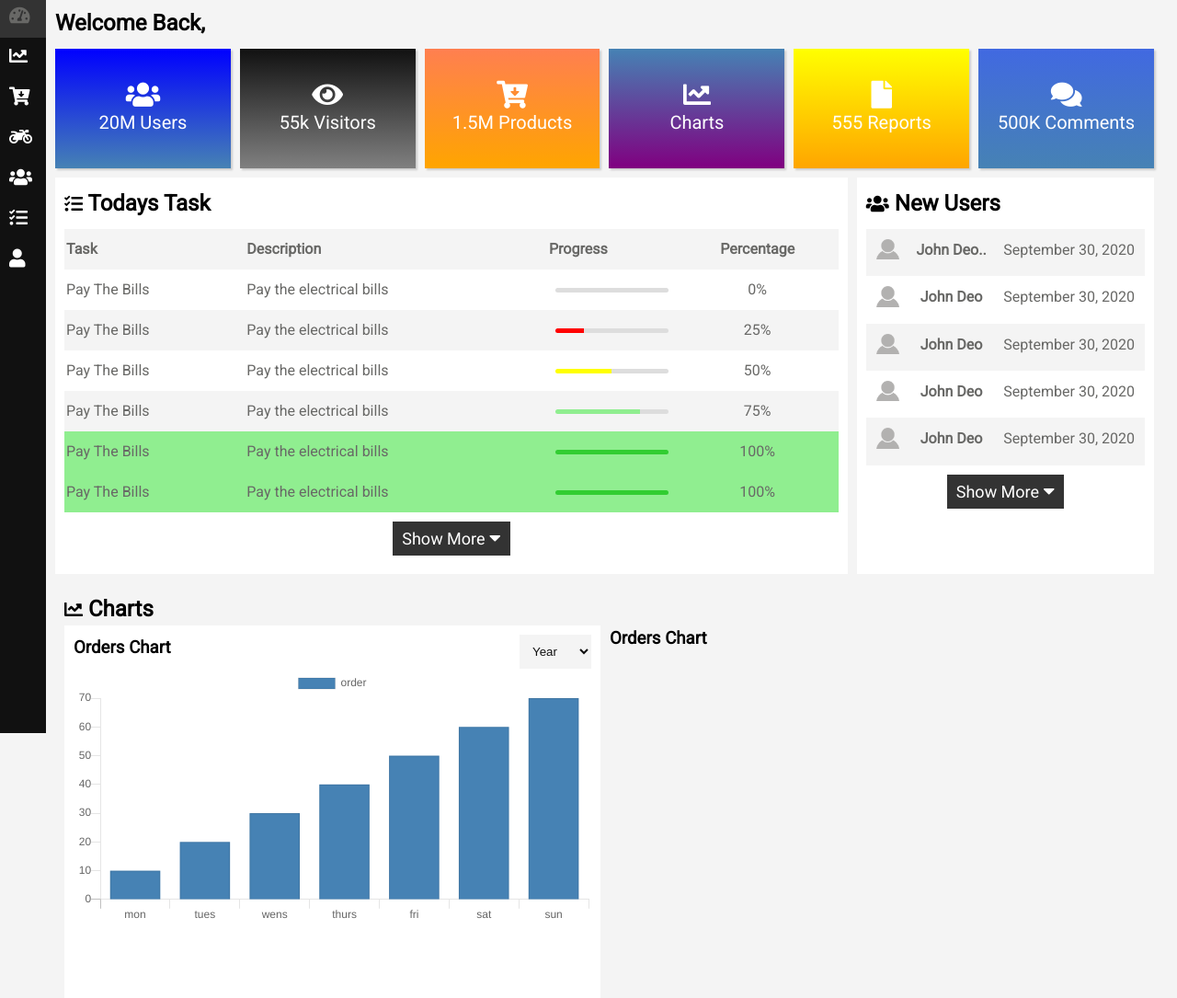
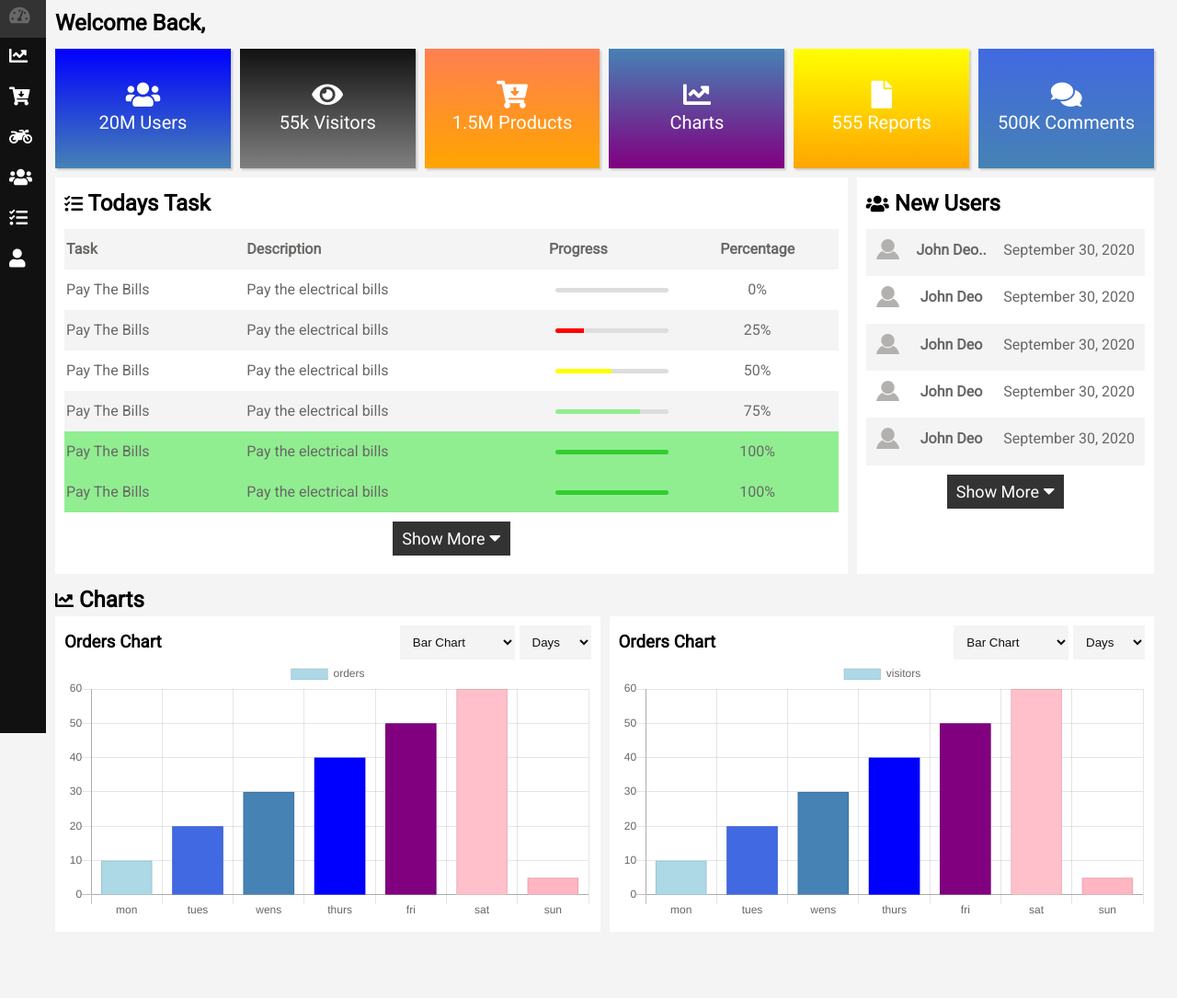
Before and after one commit to RaufAl-hassan/dashboard.github.io, a website: page index.html in a window 1280 px wide. Shown: the part 59-1144 px from the top of the page at 92% size. After the commit the page ends 1092 px from the top, so only its background shows below. Drawn offline with nearby package versions, Linux system fonts and the light colour scheme.

Commit message:
created function that change chartType

```diff
--- a/css/app.css
+++ b/css/app.css
@@ -41,20 +41,18 @@
   grid-gap: 1rem;
 }
 
+.main-main .main-main-content .chart article {
+  overflow: hidden;
+}
+
 .main-main .main-main-content .chart article canvas {
-  width: 20rem;
+  width: 100%;
   height: 40rem;
 }
 
 @media (max-width: 76.8rem) {
   .main-main .main-main-content .shop-details-content {
     grid-template-columns: repeat(3, 1fr);
-  }
-
-  .main-main .main-main-content .chart .charts-wrapper {
-    display: grid;
-    grid-template-columns: 1fr;
-    grid-gap: 1rem;
   }
 }
 
@@ -70,10 +68,11 @@
 
   .main-main .main-main-content {
     padding-left: 6rem;
+    padding-right: 1rem;
   }
 
   .main-main-animate {
-    padding-left: 6rem;
+    padding-left: 0rem;
   }
 
   .main-main .main-main-content .shop-details-content article i {
@@ -85,6 +84,15 @@
     grid-template-columns: 1fr;
     grid-gap: 1rem;
   }
+
+  .main-main .main-main-content .chart article canvas {
+    height: 40rem !important;
+  }
+
+  .main-main .main-main-content .chart .charts-wrapper {
+    grid-template-columns: 1fr;
+  }
 }
 
-@media only screen and (max-width: 30rem) {}
+@media only screen and (max-width: 30rem) {
+}
--- a/index.html
+++ b/index.html
@@ -1,13 +1,11 @@
 <!DOCTYPE html>
 <html lang="en">
+
 <head>
   <meta charset="UTF-8" />
   <meta name="viewport" content="width=device-width, initial-scale=1.0" />
   <!-- google fonts -->
-    <link
-      href="https://fonts.googleapis.com/css2?family=Roboto&family=Roboto+Mono&display=swap"
-      rel="stylesheet"
-    />
+  <link href="https://fonts.googleapis.com/css2?family=Roboto&family=Roboto+Mono&display=swap" rel="stylesheet" />
   <!-- font-awesome -->
   <link rel="stylesheet" href="./css/all.min.css" />
   <!-- custom css -->
@@ -20,9 +18,7 @@
   <!-- header -->
   <header class="main-header">
     <!-- left nav-item-->
-      <nav
-        class="main-navbar d-flex justify-content-between align-items-center px-1"
-      >
+    <nav class="main-navbar d-flex justify-content-between align-items-center px-1">
       <div class="left-nav-item d-flex align-items-center">
         <i class="fa fa-bars hamburger-icon text-grey"></i>
         <h2 class="p-1">
@@ -34,12 +30,9 @@
       <ul class="d-flex right-nav-item align-items-center">
         <li title="message">
           <div class="text-grey">
-              <span
-                ><i class="fa fa-envelope"
-                  ><span
-                    class="message d-flex align-items-center justify-content-center"
-                  ></span></i></span
-              ><span class="d-sm-none">Message</span>
+            <span><i class="fa fa-envelope"><span
+                  class="message d-flex align-items-center justify-content-center"></span></i></span><span
+              class="d-sm-none">Message</span>
           </div>
           <ul class="p-1">
             <li><i class="fa fa-user"></i> New Order</li>
@@ -52,8 +45,7 @@
           <i class="fa fa-cog"></i><span class="d-sm-none">Settings</span>
         </li>
         <li title="profile" class="profile text-grey">
-            <i class="fa fa-user"></i
-            ><span class="d-sm-none"> Abdul Rauf Alhassan</span>
+          <i class="fa fa-user"></i><span class="d-sm-none"> Abdul Rauf Alhassan</span>
           <i class="fa fa-chevron-down"></i>
           <ul class="p-1">
             <li class="d-block d-lg-none">
@@ -79,20 +71,15 @@
   <aside class="main-aside">
     <ul>
       <li class="active" title="Dashboard">
-          <a href=""
-            ><i class="fa fa-tachometer-alt"></i>
-            <span>Dashboard <i class="fa fa-chevron-right"></i></span
-          ></a>
+        <a href=""><i class="fa fa-tachometer-alt"></i>
+          <span>Dashboard <i class="fa fa-chevron-right"></i></span></a>
       </li>
       <li title="Charts">
-          <a href=""
-            ><i class="fa fa-chart-line"></i>
-            <span> Charts <i class="fa fa-chevron-right"></i></span
-          ></a>
+        <a href=""><i class="fa fa-chart-line"></i>
+          <span> Charts <i class="fa fa-chevron-right"></i></span></a>
       </li>
       <li class="aside-sub-links-wrapper" title="Product">
-          <i class="fa fa-cart-arrow-down"></i
-          ><span>Products <i class="fa fa-chevron-down"></i></span>
+        <i class="fa fa-cart-arrow-down"></i><span>Products <i class="fa fa-chevron-down"></i></span>
         <ul class="aside-sub-links">
           <li>
             <a href=""><i class="fa fa-caret-right"></i> View Product</a>
@@ -152,10 +139,8 @@
         </ul>
       </li>
       <li title="Profile">
-          <a href=""
-            ><i class="fa fa-user"></i>
-            <span>Profile <i class="fa fa-chevron-right"></i></span
-          ></a>
+        <a href=""><i class="fa fa-user"></i>
+          <span>Profile <i class="fa fa-chevron-right"></i></span></a>
       </li>
     </ul>
   </aside>
@@ -168,50 +153,38 @@
         <h2 class="mb-1">Welcome Back,</h2>
         <div class="shop-details-content">
           <a href="" class="card bg-blue">
-              <article
-                class="text-center p-1 d-flex d-column align-items-center justify-content-center"
-              >
+            <article class="text-center p-1 d-flex d-column align-items-center justify-content-center">
               <i class="fa fa-users"></i>
               <div>20M Users</div>
             </article>
           </a>
           <a href="" class="card bg-black">
-              <article
-                class="text-center p-1 d-flex d-column align-items-center justify-content-center"
-              >
+            <article class="text-center p-1 d-flex d-column align-items-center justify-content-center">
               <i class="fa fa-eye"></i>
               <div>55k Visitors</div>
             </article>
           </a>
           <a href="" class="card bg-orange">
-              <article
-                class="text-center p-1 d-flex d-column align-items-center justify-content-center"
-              >
+            <article class="text-center p-1 d-flex d-column align-items-center justify-content-center">
               <i class="fa fa-cart-arrow-down"></i>
               <div>1.5M Products</div>
             </article>
           </a>
           <a href="" class="card bg-purple">
-              <article
-                class="text-center p-1 d-flex d-column align-items-center justify-content-center"
-              >
+            <article class="text-center p-1 d-flex d-column align-items-center justify-content-center">
               <i class="fa fa-chart-line"></i>
               <div>Charts</div>
             </article>
           </a>
 
           <a href="" class="card bg-indigo">
-              <article
-                class="text-center p-1 d-flex d-column align-items-center justify-content-center"
-              >
+            <article class="text-center p-1 d-flex d-column align-items-center justify-content-center">
               <i class="fa fa-file"></i>
               <div>555 Reports</div>
             </article>
           </a>
           <a href="" class="card bg-steelbue">
-              <article
-                class="text-center p-1 d-flex d-column align-items-center justify-content-center"
-              >
+            <article class="text-center p-1 d-flex d-column align-items-center justify-content-center">
               <i class="fa fa-comments"></i>
               <div>500K Comments</div>
             </article>
@@ -320,9 +293,7 @@
             </tbody>
           </table>
           <div class="text-center">
-              <a href="" class="btn btn-dark"
-                >Show More <i class="fa fa-caret-down"></i
-              ></a>
+            <a href="" class="btn btn-dark">Show More <i class="fa fa-caret-down"></i></a>
           </div>
         </section>
         <section class="new-users card p-1">
@@ -375,35 +346,69 @@
             </li>
           </ul>
           <div class="text-center">
-              <a href="" class="btn btn-dark"
-                >Show More <i class="fa fa-caret-down"></i
-              ></a>
+            <a href="" class="btn btn-dark">Show More <i class="fa fa-caret-down"></i></a>
           </div>
         </section>
       </div>
       <!-- end task new user section -->
       <!--chart-->
-        <section class="chart p-1">
+      <section class="chart">
         <h2><i class="fa fa-chart-line"></i> Charts</h2>
         <div class="charts-wrapper">
           <!-- orders -->
-            <article class="card p-1">
-              <h3 class="d-flex justify-content-between">
+          <article class="card p-1 orders-chart">
+            <h3 class="d-flex justify-content-between align-items-center">
               Orders Chart
-                <select name="" id="season" class="form-select">
+              <div>
+                <!-- chart type -->
+                <select name="" class="chart-type form-select">
+                  <option value="bar">Bar Chart</option>
+                  <option value="line">Line Chart</option>
+                  <option value="pie">Pie Chart</option>
+                  <option value="horizontalBar">Horizontal Bar</option>
+                  <option value="doughnut">Doughnut</option>
+                  <option value="polarArea">Polar Area</option>
+                </select>
+                <!-- end chart type -->
+                <!-- season -->
+                <select name="" class="season form-select">
+                  <option value="days">Days</option>
                   <option value="year">Year</option>
-                  <option value="days">Days</option>
                   <option value="years">Years</option>
                   <option value="month">month</option>
                 </select>
+                <!-- end season -->
+              </div>
             </h3>
             <canvas id="orders-chart"></canvas>
           </article>
           <!-- end orders -->
           <!-- visitors -->
-            <article>
-              <h3>Orders Chart</h3>
-              <canvas id="orders-chart"></canvas>
+          <article class="card p-1 visitors-chart">
+            <h3 class="d-flex justify-content-between align-items-center">
+              Orders Chart
+              <div>
+                <!-- chart type -->
+                <select name="" class="chart-type form-select">
+                  <option value="bar">Bar Chart</option>
+                  <option value="line">Line Chart</option>
+                  <option value="pie">Pie Chart</option>
+                  <option value="horizontalBar">Horizontal Bar</option>
+                  <option value="doughnut">Doughnut</option>
+                  <option value="polarArea">Polar Area</option>
+                </select>
+                <!-- end chart type -->
+                <!-- season -->
+                <select name="" class="season form-select">
+                  <option value="days">Days</option>
+                  <option value="year">Year</option>
+                  <option value="years">Years</option>
+                  <option value="month">month</option>
+                </select>
+                <!-- end season -->
+              </div>
+            </h3>
+            <canvas id="visitors-chart"></canvas>
           </article>
           <!-- end visitors -->
           <!-- users -->
@@ -418,12 +423,12 @@
     </div>
   </main>
   <!-- end main main -->
-
   <!-- chart js -->
   <script src="./node_modules/chart.js/dist/Chart.bundle.min.js"></script>
-    <script src="./js/charts.js"></script>
   <!-- custom js -->
   <script src="./js/utility.js"></script>
+  <script src="./js/charts.js"></script>
   <script src="./js/app.js"></script>
 </body>
+
 </html>
--- a/js/charts.js
+++ b/js/charts.js
@@ -1,7 +1,4 @@
-const orderChartUI = document.querySelectorAll("#orders-chart");
-const seasonUI = document.querySelector("#season");
-
-const months = [
+const yearLabel = [
   "Jan",
   "Feb",
   "March",
@@ -15,12 +12,12 @@ const months = [
   "Nov",
   "Dec",
 ];
-const monthsData = [10, 20, 30, 40, 50, 60, 70, 80, 90, 100, 110, 120];
+const yearData = [10, 20, 30, 40, 50, 60, 70, 80, 90, 100, 110, 120];
 
-const days = ["mon", "tues", "wens", "thurs", "fri", "sat", "sun"];
-const daysData = [10, 20, 30, 40, 50, 60, 70];
+const daysLabel = ["mon", "tues", "wens", "thurs", "fri", "sat", "sun"];
+const daysData = [10, 20, 30, 40, 50, 60, 5];
 
-const daysCount = [
+const month = [
   1,
   2,
   3,
@@ -34,6 +31,7 @@ const daysCount = [
   11,
   12,
   13,
+  14,
   15,
   16,
   17,
@@ -51,8 +49,7 @@ const daysCount = [
   29,
   30,
 ];
-
-const daysCountdata = [
+const monthData = [
   1,
   2,
   3,
@@ -66,6 +63,7 @@ const daysCountdata = [
   11,
   12,
   13,
+  14,
   15,
   16,
   17,
@@ -85,132 +83,169 @@ const daysCountdata = [
 ];
 
 const years = [2015, 2016, 2017, 2018, 2019, 2020];
+const yearsData = [1, 2, 3, 4, 5, 6];
 
-const options = {
-  scales: {
-    yAxes: [
+// charts bg
+const daysBackgroundColor = [
+  "lightblue",
+  "royalblue",
+  "steelblue",
+  "blue",
+  "purple",
+  "pink",
+  "lightpink",
+];
+const yearsBackgroundColor = [
+  ...daysBackgroundColor,
+  "violet",
+  "indigo",
+  "gold",
+  "orange",
+  "yellow",
+  "lightyellow",
+  "black",
+  "#333",
+  "#1e1e1e",
+  "#445",
+  "#753762",
+  "#972",
+  "#421",
+  "#142",
+  "#000",
+  "#777",
+  "#888",
+  "#999",
+  "#222",
+  "#444",
+  "red",
+  "#535",
+  "#135",
+  "#555",
+];
+const yearBackgroundColor = [yearsBackgroundColor];
+const monthBackgroundColor = [...yearsBackgroundColor];
+
+let orderChartUI = document.querySelector("#orders-chart").getContext("2d");
+let vistorsChartUI = document.querySelector("#visitors-chart").getContext("2d");
+const seasonsUI = document.querySelectorAll(".season");
+const chartsTypeUI = document.querySelectorAll(".chart-type");
+
+// global data
+let chartTypes = [],
+  seasons = [];
+
+seasonsUI.forEach((season) => {
+  seasons.push(season);
+});
+chartsTypeUI.forEach((chart) => {
+  chartTypes.push(chart);
+});
+
+// chart config
+const data = (labels, label, data, backgroundColor) => {
+  return {
+    labels,
+    datasets: [
       {
-        ticks: {
-          beginAtZero: true,
-        },
-        gridLines: {
-          drawOnChartArea: false,
-        },
+        label,
+        data,
+        backgroundColor,
+        borderWidth: 1,
       },
     ],
-    xAxes: [
-      {
-        gridLines: {
-          drawOnChartArea: false,
-        },
-      },
-    ],
-  },
+  };
 };
 
-const backgroundColor = [
-  "steelblue",
-  "steelblue",
-  "steelblue",
-  "steelblue",
-  "steelblue",
-  "steelblue",
-  "steelblue",
-  "steelblue",
-  "steelblue",
-  "steelblue",
-  "steelblue",
-  "steelblue",
-  "steelblue",
-  "steelblue",
-  "steelblue",
-  "steelblue",
-  "steelblue",
-  "steelblue",
-  "steelblue",
-  "steelblue",
-  "steelblue",
-  "steelblue",
-  "steelblue",
-  "steelblue",
-  "steelblue",
-  "steelblue",
-  "steelblue",
-  "steelblue",
-  "steelblue",
-  "steelblue",
-  "steelblue",
-  "steelblue",
-  "steelblue",
-  "steelblue",
-  "steelblue",
-  "steelblue",
-];
-
-const renderChart = (labels, data, label) => {
+const options = () => {
   return {
-    type: "bar",
-    data: {
-      labels: labels,
-      datasets: [
+    scales: {
+      yAxes: [
         {
-          label,
-          data,
-          backgroundColor,
-          borderWidth: 1,
+          ticks: {
+            beginAtZero: true,
+          },
+        },
+      ],
+      XAxes: [
+        {
+          ticks: {
+            beginAtZero: true,
+          },
         },
       ],
     },
-    options,
   };
 };
 
-// orders chart
-let ordersChart;
-ordersChart = new Chart(orderChartUI, renderChart(days, daysData, "order"));
+//  create chart obj
 
-// handle chart
-seasonUI.addEventListener("change", (e) => {
-  const type = e.target.value;
-  switch (type) {
-    case "days":
-      ordersChart.reset();
-      ordersChart = new Chart(
+const newChart = (chartUI, type, data, options) => {
+  return new Chart(chartUI, {
+    type,
+    data,
+    options,
+  });
+};
+
+// display chart base on season
+const getSeasonData = (season) => {
+  switch (season) {
+    case "day":
+      return;
+    default:
+      return;
+  }
+};
+
+//instantiate chart obj
+let ordersChart = newChart(
+  orderChartUI,
+  chartTypes[0].value,
+  data(daysLabel, "orders", daysData, daysBackgroundColor),
+  options
+);
+let visitorChart = newChart(
+  vistorsChartUI,
+  chartTypes[1].value,
+  data(daysLabel, "visitors", daysData, daysBackgroundColor),
+  options
+);
+
+// handle charts
+seasonsUI.forEach((season) => {
+  season.addEventListener("change", (e) => {
+    if (e.target.closest(".orders-chart")) {
+      return;
+    }
+
+    if (e.target.closest(".visitors-chart")) {
+      return;
+    }
+  });
+});
+chartsTypeUI.forEach((chartType) => {
+  chartType.addEventListener("change", (e) => {
+    if (e.target.closest(".orders-chart")) {
+      ordersChart.destroy();
+
+      ordersChart = newChart(
         orderChartUI,
-        renderChart(days, daysData, "order")
+        e.target.value,
+        data(daysLabel, "orders", daysData, daysBackgroundColor),
+        options()
       );
-      break;
+      return;
+    }
+    if (e.target.closest(".visitors-chart")) {
+      visitorChart.destroy();
 
-    case "month":
-      ordersChart.reset();
-      ordersChart = new Chart(
-        orderChartUI,
-        renderChart(daysCount, daysData, "order")
+      visitorChart = newChart(
+        vistorsChartUI,
+        e.target.value,
+        data(daysLabel, "visitors", daysData, daysBackgroundColor),
+        options()
       );
-      break;
-
-    case "year":
-      ordersChart.reset();
-      ordersChart = new Chart(
-        orderChartUI,
-        renderChart(months, monthsData, "order")
-      );
-      break;
-
-    case "years":
-      ordersChart.reset();
-      ordersChart = new Chart(
-        orderChartUI,
-        renderChart(years, monthsData, "order")
-      );
-      break;
-
-    default:
-      ordersChart.reset();
-      ordersChart = new Chart(
-        orderChartUI,
-        renderChart(days, daysData, "order")
-      );
-      break;
-  }
+      return;
+    }
+  });
 });
```
Also changed, not shown: css/utility.css (+5 -6 lines), js/dist/charts.dev.js. Lines whose indentation alone changed are shown as unchanged.
